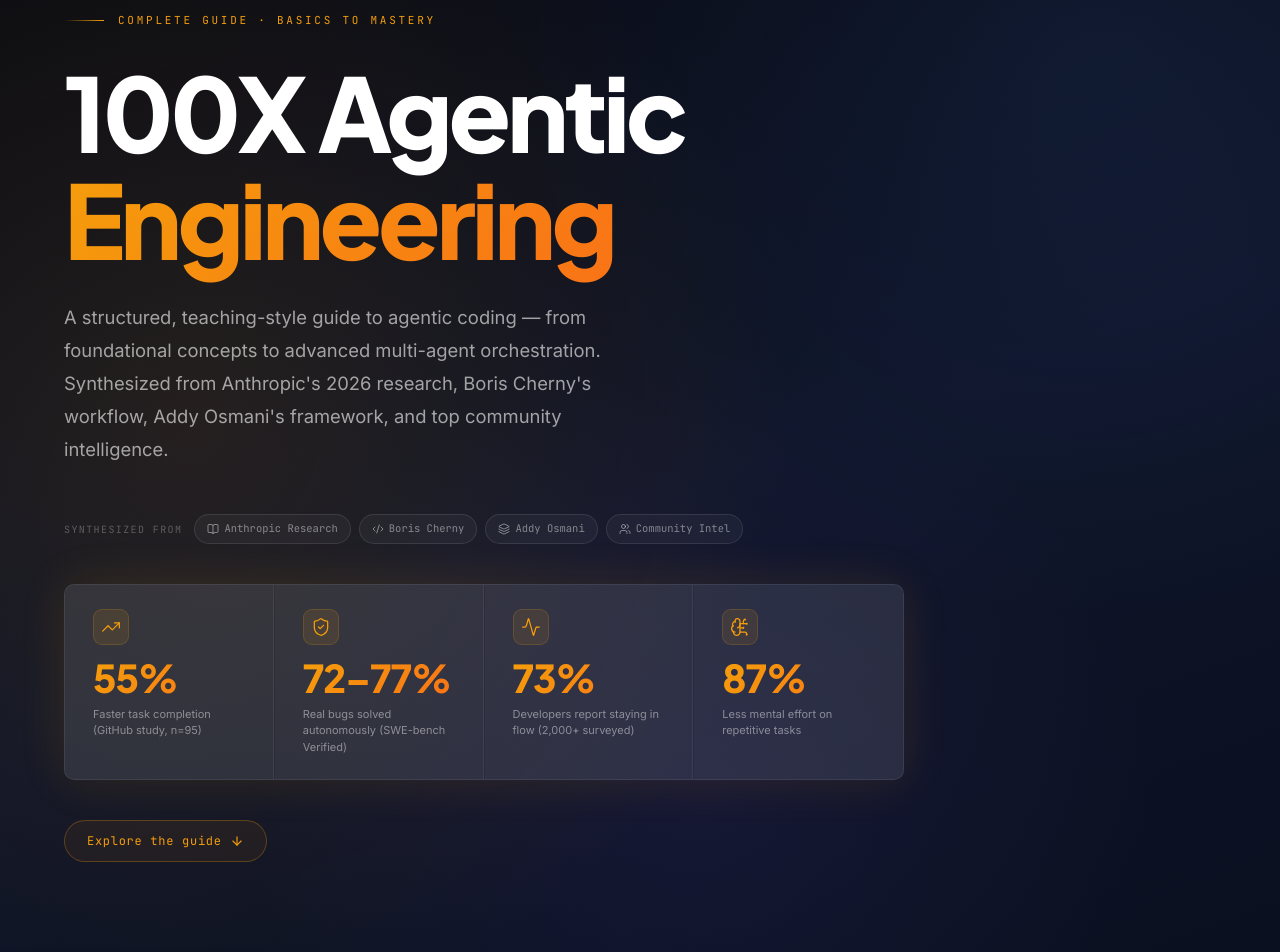
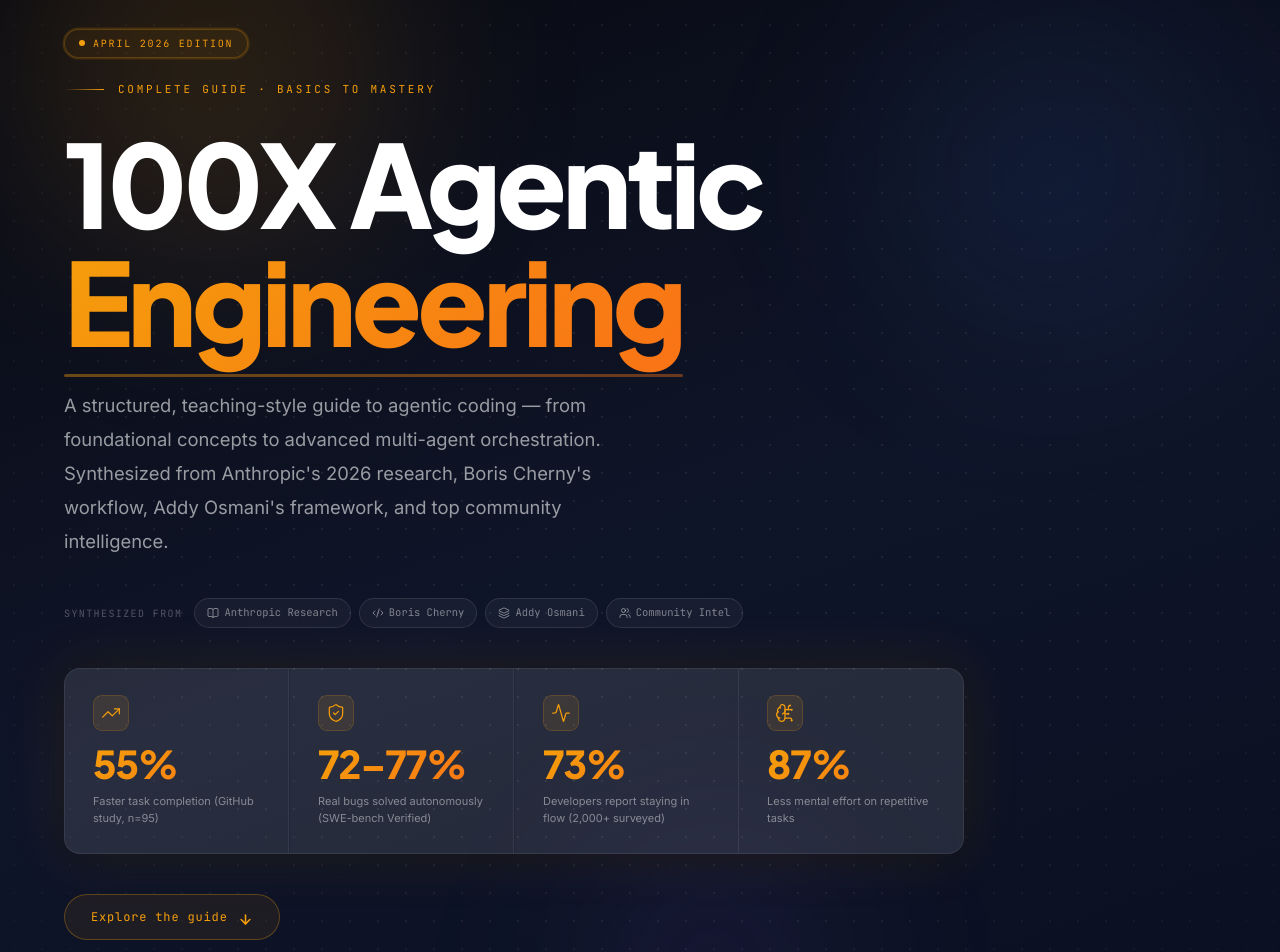
Before and after one commit to Aryansin1234/100X-Agentic-AI, a React (Vite) app: page / in a window 1280 px wide. Shown: the part 161-1113 px from the top of the page. Built offline with nearby package versions, Linux system fonts and the light colour scheme.

Commit message:
feat: hero redesign — animated orbs, dot-grid, staggered fade-up, bouncing CTA, badge, underline accent

```diff
--- a/src/App.css
+++ b/src/App.css
@@ -154,51 +154,163 @@ body {
   letter-spacing: 0.01em;
 }
 
-/* ── HERO ── */
+/* ━━━━━━━━━━━━━━━━━━━━━━━━━━━━━━━━━━━━━━━━━━━━━━━━━━━━━━
+   HERO — KEYFRAME ANIMATIONS
+━━━━━━━━━━━━━━━━━━━━━━━━━━━━━━━━━━━━━━━━━━━━━━━━━━━━━━ */
+@keyframes heroFadeUp {
+  from { opacity: 0; transform: translateY(24px); }
+  to   { opacity: 1; transform: translateY(0); }
+}
+@keyframes orbFloat1 {
+  0%,100% { transform: translate(0, 0) scale(1); }
+  33%      { transform: translate(40px, -30px) scale(1.08); }
+  66%      { transform: translate(-20px, 20px) scale(0.96); }
+}
+@keyframes orbFloat2 {
+  0%,100% { transform: translate(0, 0) scale(1); }
+  40%      { transform: translate(-50px, 30px) scale(1.05); }
+  70%      { transform: translate(25px, -40px) scale(0.94); }
+}
+@keyframes orbFloat3 {
+  0%,100% { transform: translate(0, 0) scale(1); }
+  50%      { transform: translate(30px, 50px) scale(1.1); }
+}
+@keyframes ctaBounce {
+  0%,100% { transform: translateY(0); }
+  50%      { transform: translateY(4px); }
+}
+@keyframes badgePulse {
+  0%,100% { box-shadow: 0 0 0 0 rgba(245,158,11,0.25); }
+  50%      { box-shadow: 0 0 0 5px rgba(245,158,11,0); }
+}
+@keyframes statSlideIn {
+  from { opacity: 0; transform: translateY(16px) scale(0.97); }
+  to   { opacity: 1; transform: translateY(0) scale(1); }
+}
+
+/* ━━━━━━━━━━━━━━━━━━━━━━━━━━━━━━━━━━━━━━━━━━━━━━━━━━━━━━
+   HERO — LAYOUT & BACKGROUND
+━━━━━━━━━━━━━━━━━━━━━━━━━━━━━━━━━━━━━━━━━━━━━━━━━━━━━━ */
 .hero {
   background: var(--grad-hero);
-  padding: clamp(4rem, 10vw, 7rem) clamp(1.5rem, 5vw, 4rem) clamp(3.5rem, 8vw, 6rem);
+  padding: clamp(4.5rem, 11vw, 8rem) clamp(1.5rem, 5vw, 4rem) clamp(4rem, 9vw, 7rem);
   position: relative;
   overflow: hidden;
+  isolation: isolate;
 }
-.hero::before {
-  content: '';
+
+/* Dot grid texture */
+.hero-grid {
   position: absolute;
   inset: 0;
-  background:
-    radial-gradient(circle at 15% 50%, rgba(245,158,11,0.10) 0%, transparent 50%),
-    radial-gradient(circle at 85% 15%, rgba(59,130,246,0.08) 0%, transparent 40%),
-    radial-gradient(circle at 55% 85%, rgba(139,92,246,0.07) 0%, transparent 40%);
+  background-image: radial-gradient(circle, rgba(255,255,255,0.07) 1px, transparent 1px);
+  background-size: 28px 28px;
   pointer-events: none;
   z-index: 0;
+  mask-image: radial-gradient(ellipse 80% 80% at 50% 50%, black 40%, transparent 100%);
+  -webkit-mask-image: radial-gradient(ellipse 80% 80% at 50% 50%, black 40%, transparent 100%);
 }
-.hero > * { position: relative; z-index: 1; }
+
+/* Animated orbs */
+.hero-orb {
+  position: absolute;
+  border-radius: 50%;
+  pointer-events: none;
+  z-index: 0;
+  filter: blur(72px);
+}
+.hero-orb--1 {
+  width: 560px; height: 560px;
+  background: radial-gradient(circle, rgba(245,158,11,0.18) 0%, transparent 70%);
+  top: -100px; left: -80px;
+  animation: orbFloat1 14s ease-in-out infinite;
+}
+.hero-orb--2 {
+  width: 480px; height: 480px;
+  background: radial-gradient(circle, rgba(59,130,246,0.13) 0%, transparent 70%);
+  top: 0; right: -60px;
+  animation: orbFloat2 18s ease-in-out infinite;
+}
+.hero-orb--3 {
+  width: 360px; height: 360px;
+  background: radial-gradient(circle, rgba(139,92,246,0.12) 0%, transparent 70%);
+  bottom: -60px; left: 40%;
+  animation: orbFloat3 22s ease-in-out infinite;
+}
+
+/* All hero content above the bg layers */
+.hero-inner {
+  position: relative;
+  z-index: 1;
+}
+
+/* ── Staggered entrance animations ── */
+.hero-anim {
+  opacity: 0;
+  animation: heroFadeUp 0.7s cubic-bezier(0.22, 1, 0.36, 1) forwards;
+}
+.hero-anim--1 { animation-delay: 0.05s; }
+.hero-anim--2 { animation-delay: 0.15s; }
+.hero-anim--3 { animation-delay: 0.28s; }
+.hero-anim--4 { animation-delay: 0.42s; }
+.hero-anim--5 { animation-delay: 0.54s; }
+.hero-anim--6 { animation-delay: 0.66s; }
+.hero-anim--7 { animation-delay: 0.80s; }
+
+/* ── Badge ── */
+.hero-badge {
+  display: inline-flex;
+  align-items: center;
+  gap: 8px;
+  padding: 5px 14px;
+  border: 1px solid rgba(245,158,11,0.25);
+  border-radius: 100px;
+  font-family: var(--mono);
+  font-size: 10px;
+  letter-spacing: 0.18em;
+  text-transform: uppercase;
+  color: var(--gold-mid);
+  background: rgba(245,158,11,0.06);
+  margin-bottom: 1.4rem;
+  animation: heroFadeUp 0.7s cubic-bezier(0.22,1,0.36,1) 0.05s forwards, badgePulse 3s ease-in-out 1.5s infinite;
+}
+.hero-badge-dot {
+  width: 6px; height: 6px;
+  border-radius: 50%;
+  background: var(--gold-mid);
+  box-shadow: 0 0 6px var(--gold-mid);
+  animation: badgePulse 2s ease-in-out infinite;
+}
+
+/* ── Eyebrow ── */
 .hero-eyebrow {
   font-family: var(--mono);
   font-size: 11px;
   letter-spacing: 0.25em;
   text-transform: uppercase;
   color: var(--gold-mid);
-  margin-bottom: 1.75rem;
+  margin-bottom: 1.5rem;
   display: flex;
   align-items: center;
   gap: 14px;
+  opacity: 0.7;
 }
 .hero-eyebrow::before {
   content: '';
   display: block;
-  width: 40px;
-  height: 1px;
+  width: 40px; height: 1px;
   background: linear-gradient(90deg, transparent, var(--gold-mid));
 }
+
+/* ── Headline ── */
 .hero h1 {
   font-family: var(--head);
-  font-size: clamp(2rem, 8vw, 7rem);
+  font-size: clamp(2.4rem, 9vw, 7.5rem);
   font-weight: 800;
-  line-height: 1.05;
+  line-height: 1.03;
   letter-spacing: -0.04em;
   color: #ffffff;
-  max-width: 920px;
+  max-width: 960px;
   margin-bottom: 1.75rem;
 }
 .hero h1 em {
@@ -207,78 +319,30 @@ body {
   -webkit-background-clip: text;
   -webkit-text-fill-color: transparent;
   background-clip: text;
+  position: relative;
 }
+.hero h1 em::after {
+  content: '';
+  position: absolute;
+  left: 0; bottom: -4px;
+  width: 100%; height: 3px;
+  background: var(--grad-gold);
+  border-radius: 2px;
+  opacity: 0.4;
+}
+
+/* ── Sub ── */
 .hero-sub {
   font-family: var(--body);
   font-size: clamp(1rem, 2vw, 1.15rem);
-  color: rgba(255,255,255,0.6);
+  color: rgba(255,255,255,0.58);
   max-width: 600px;
-  line-height: 1.8;
-  margin-bottom: 3rem;
+  line-height: 1.85;
+  margin-bottom: 2.5rem;
   font-weight: 400;
 }
-.stats-row {
-  display: grid;
-  grid-template-columns: repeat(4, 1fr);
-  gap: 1px;
-  background: rgba(255,255,255,0.08);
-  border: 1px solid rgba(255,255,255,0.1);
-  border-radius: var(--radius);
-  max-width: 840px;
-  overflow: hidden;
-  box-shadow: 0 0 48px rgba(245,158,11,0.12);
-}
-.stat-item:last-child { border-right: none; }
-.stat-item:hover { background: rgba(255,255,255,0.07); }
-.stat-n {
-  font-family: var(--head);
-  font-size: clamp(1.8rem, 3vw, 2.6rem);
-  font-weight: 800;
-  background: var(--grad-gold);
-  -webkit-background-clip: text;
-  -webkit-text-fill-color: transparent;
-  background-clip: text;
-  line-height: 1;
-  display: block;
-  letter-spacing: -0.03em;
-}
-.stat-l {
-  font-family: var(--body);
-  font-size: 11px;
-  color: rgba(255,255,255,0.45);
-  margin-top: 8px;
-  display: block;
-  line-height: 1.5;
-  font-weight: 400;
-}
-.stat-icon {
-  width: 36px;
-  height: 36px;
-  display: flex;
-  align-items: center;
-  justify-content: center;
-  background: rgba(245,158,11,0.1);
-  border: 1px solid rgba(245,158,11,0.18);
-  border-radius: 9px;
-  color: var(--gold-mid);
-  margin-bottom: 14px;
-  transition: all var(--transition);
-}
-.stat-item:hover .stat-icon {
-  background: rgba(245,158,11,0.18);
-  border-color: rgba(245,158,11,0.35);
-  box-shadow: 0 0 12px rgba(245,158,11,0.2);
-}
-.stat-item {
-  padding: 1.5rem 1.75rem;
-  background: rgba(255,255,255,0.03);
-  border-right: 1px solid rgba(255,255,255,0.07);
-  transition: background var(--transition);
-  display: flex;
-  flex-direction: column;
-}
 
-/* ── HERO SOURCES ── */
+/* ── Source pills ── */
 .hero-sources {
   display: flex;
   align-items: center;
@@ -311,34 +375,119 @@ body {
   white-space: nowrap;
 }
 .hero-source-pill:hover {
-  border-color: rgba(245,158,11,0.3);
-  color: rgba(255,255,255,0.8);
-  background: rgba(245,158,11,0.07);
+  border-color: rgba(245,158,11,0.35);
+  color: rgba(255,255,255,0.85);
+  background: rgba(245,158,11,0.08);
+  transform: translateY(-1px);
 }
 
-/* ── HERO CTA ── */
+/* ── Stats row ── */
+.stats-row {
+  display: grid;
+  grid-template-columns: repeat(4, 1fr);
+  gap: 1px;
+  background: rgba(255,255,255,0.08);
+  border: 1px solid rgba(255,255,255,0.1);
+  border-radius: var(--radius-lg);
+  max-width: 900px;
+  overflow: hidden;
+  box-shadow: 0 0 60px rgba(245,158,11,0.1), 0 2px 32px rgba(0,0,0,0.3);
+}
+.stat-item {
+  padding: 1.6rem 1.75rem;
+  background: rgba(255,255,255,0.03);
+  border-right: 1px solid rgba(255,255,255,0.07);
+  display: flex;
+  flex-direction: column;
+  transition: background 0.25s ease, transform 0.25s ease, box-shadow 0.25s ease;
+  opacity: 0;
+  animation: statSlideIn 0.55s cubic-bezier(0.22,1,0.36,1) forwards;
+  animation-delay: calc(0.66s + var(--i, 0) * 0.08s);
+}
+.stat-item:last-child { border-right: none; }
+.stat-item:hover {
+  background: rgba(255,255,255,0.07);
+  transform: translateY(-3px);
+  box-shadow: 0 8px 24px rgba(0,0,0,0.2);
+  z-index: 1;
+  position: relative;
+}
+.stat-icon {
+  width: 36px; height: 36px;
+  display: flex;
+  align-items: center;
+  justify-content: center;
+  background: rgba(245,158,11,0.1);
+  border: 1px solid rgba(245,158,11,0.18);
+  border-radius: 9px;
+  color: var(--gold-mid);
+  margin-bottom: 14px;
+  transition: all var(--transition);
+}
+.stat-item:hover .stat-icon {
+  background: rgba(245,158,11,0.2);
+  border-color: rgba(245,158,11,0.4);
+  box-shadow: 0 0 16px rgba(245,158,11,0.25);
+}
+.stat-n {
+  font-family: var(--head);
+  font-size: clamp(1.9rem, 3vw, 2.8rem);
+  font-weight: 800;
+  background: var(--grad-gold);
+  -webkit-background-clip: text;
+  -webkit-text-fill-color: transparent;
+  background-clip: text;
+  line-height: 1;
+  display: block;
+  letter-spacing: -0.03em;
+}
+.stat-l {
+  font-family: var(--body);
+  font-size: 11px;
+  color: rgba(255,255,255,0.45);
+  margin-top: 10px;
+  display: block;
+  line-height: 1.55;
+  font-weight: 400;
+}
+
+/* ── CTA ── */
 .hero-cta {
   display: inline-flex;
   align-items: center;
-  gap: 8px;
+  gap: 10px;
   margin-top: 2.5rem;
-  padding: 10px 22px;
-  border: 1px solid rgba(245,158,11,0.28);
+  padding: 12px 26px;
+  border: 1px solid rgba(245,158,11,0.3);
   border-radius: 100px;
   font-family: var(--mono);
   font-size: 12px;
-  letter-spacing: 0.06em;
+  letter-spacing: 0.07em;
   color: var(--gold-mid);
   text-decoration: none;
-  background: rgba(245,158,11,0.06);
-  transition: all var(--transition);
+  background: rgba(245,158,11,0.07);
+  transition: all 0.25s ease;
+  position: relative;
+  overflow: hidden;
+}
+.hero-cta::before {
+  content: '';
+  position: absolute;
+  inset: 0;
+  background: linear-gradient(135deg, rgba(245,158,11,0.12), rgba(249,115,22,0.1));
+  opacity: 0;
+  transition: opacity 0.25s ease;
 }
 .hero-cta:hover {
-  background: rgba(245,158,11,0.13);
-  border-color: rgba(245,158,11,0.5);
-  color: var(--gold);
+  border-color: rgba(245,158,11,0.55);
+  color: #fff;
   transform: translateY(-2px);
-  box-shadow: 0 6px 20px rgba(245,158,11,0.15);
+  box-shadow: 0 8px 28px rgba(245,158,11,0.2);
+}
+.hero-cta:hover::before { opacity: 1; }
+.hero-cta-arrow {
+  display: flex;
+  animation: ctaBounce 1.6s ease-in-out infinite;
 }
 
 /* ── LAYOUT ── */
@@ -762,7 +911,15 @@ body {
 /* ── SCROLL FADE IN ── */
 .fade-up { opacity: 0; transform: translateY(20px); transition: opacity 0.5s ease, transform 0.5s ease; }
 .fade-up.visible { opacity: 1; transform: translateY(0); }
-@media (prefers-reduced-motion: reduce) { .fade-up { opacity: 1; transform: none; transition: none; } }
+@media (prefers-reduced-motion: reduce) {
+  .fade-up { opacity: 1; transform: none; transition: none; }
+  .hero-anim { opacity: 1; animation: none; }
+  .stat-item { opacity: 1; animation: none; }
+  .hero-orb { animation: none; }
+  .hero-badge { animation: heroFadeUp 0s forwards; }
+  .hero-badge-dot { animation: none; }
+  .hero-cta-arrow { animation: none; }
+}
 
 /* ── READING PROGRESS BAR ── */
 .reading-bar {
@@ -964,10 +1121,14 @@ body {
   .tb-header { padding: 0.65rem 0.9rem; font-size: 10px; }
   .tb-body { padding: 0.75rem 0.9rem 0.9rem; }
   /* Hero */
-  .hero { padding: 2.25rem 1rem 2.25rem; }
+  .hero { padding: 2.25rem 1rem 2.5rem; }
   .hero h1 { font-size: clamp(1.7rem, 7vw, 2.8rem); margin-bottom: 1.25rem; }
   .hero-sub { font-size: 0.9rem; margin-bottom: 1.75rem; line-height: 1.65; }
-  .hero-eyebrow { font-size: 10px; letter-spacing: 0.18em; margin-bottom: 1.25rem; }
+  .hero-eyebrow { font-size: 10px; letter-spacing: 0.18em; margin-bottom: 1rem; }
+  .hero-badge { font-size: 9px; margin-bottom: 1rem; }
+  .hero-orb--1 { width: 260px; height: 260px; }
+  .hero-orb--2 { width: 220px; height: 220px; }
+  .hero-orb--3 { width: 180px; height: 180px; }
   /* Header */
   .site-header { padding: 0 0.85rem; }
   .logo { font-size: 12px; }
--- a/src/App.jsx
+++ b/src/App.jsx
@@ -536,11 +536,33 @@ const STAT_ICON_MAP = { TrendingUp, ShieldCheck, Activity, BrainCircuit }
 function Hero() {
   return (
     <section className="hero">
-      <div className="hero-eyebrow">{META.eyebrow}</div>
-      <h1>100X Agentic<br /><em>Engineering</em></h1>
-      <p className="hero-sub">{META.heroSub}</p>
+      {/* Animated background orbs */}
+      <div className="hero-orb hero-orb--1" aria-hidden="true" />
+      <div className="hero-orb hero-orb--2" aria-hidden="true" />
+      <div className="hero-orb hero-orb--3" aria-hidden="true" />
+      {/* Dot-grid texture */}
+      <div className="hero-grid" aria-hidden="true" />
 
-      <div className="hero-sources">
+      <div className="hero-inner">
+        {/* Badge */}
+        <div className="hero-badge hero-anim hero-anim--1">
+          <span className="hero-badge-dot" />
+          April 2026 Edition
+        </div>
+
+        {/* Eyebrow */}
+        <div className="hero-eyebrow hero-anim hero-anim--2">{META.eyebrow}</div>
+
+        {/* Headline */}
+        <h1 className="hero-anim hero-anim--3">
+          100X Agentic<br /><em>Engineering</em>
+        </h1>
+
+        {/* Sub */}
+        <p className="hero-sub hero-anim hero-anim--4">{META.heroSub}</p>
+
+        {/* Source pills */}
+        <div className="hero-sources hero-anim hero-anim--5">
           <span className="hero-sources-label">Synthesized from</span>
           <div className="hero-source-pill"><BookOpen size={12} strokeWidth={2} />Anthropic Research</div>
           <div className="hero-source-pill"><Code2 size={12} strokeWidth={2} />Boris Cherny</div>
@@ -548,11 +570,12 @@ function Hero() {
           <div className="hero-source-pill"><Users size={12} strokeWidth={2} />Community Intel</div>
         </div>
 
-      <div className="stats-row">
+        {/* Stats */}
+        <div className="stats-row hero-anim hero-anim--6">
           {HERO_STATS.map((s, i) => {
             const Icon = STAT_ICON_MAP[s.icon]
             return (
-            <div key={i} className="stat-item">
+              <div key={i} className="stat-item" style={{ '--i': i }}>
                 {Icon && <div className="stat-icon"><Icon size={20} strokeWidth={1.5} /></div>}
                 <span className="stat-n">{s.n}</span>
                 <span className="stat-l">{s.label}</span>
@@ -561,9 +584,12 @@ function Hero() {
           })}
         </div>
 
-      <a className="hero-cta" href="#agentic-coding">
-        Explore the guide <ArrowDown size={14} strokeWidth={2} />
+        {/* CTA */}
+        <a className="hero-cta hero-anim hero-anim--7" href="#agentic-coding">
+          <span>Explore the guide</span>
+          <span className="hero-cta-arrow"><ArrowDown size={15} strokeWidth={2.5} /></span>
         </a>
+      </div>
     </section>
   )
 }
```
Lines whose indentation alone changed are shown as unchanged.
